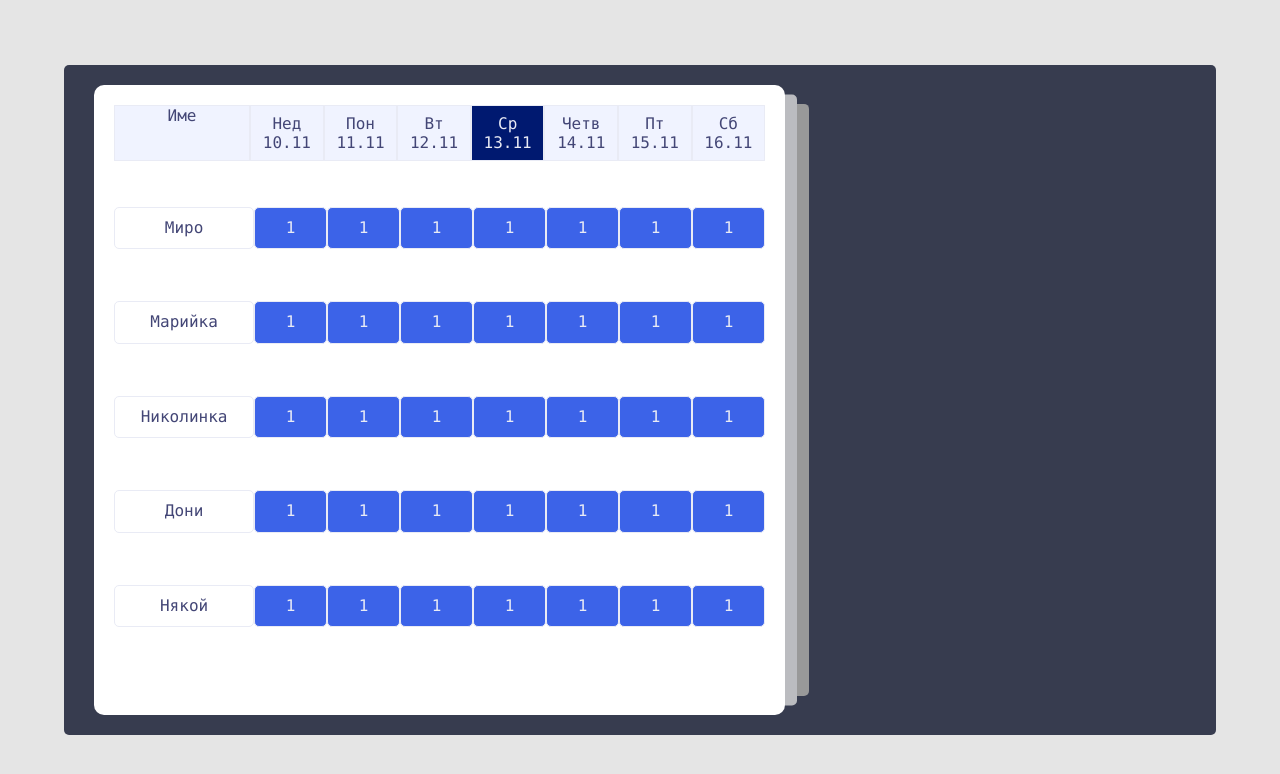
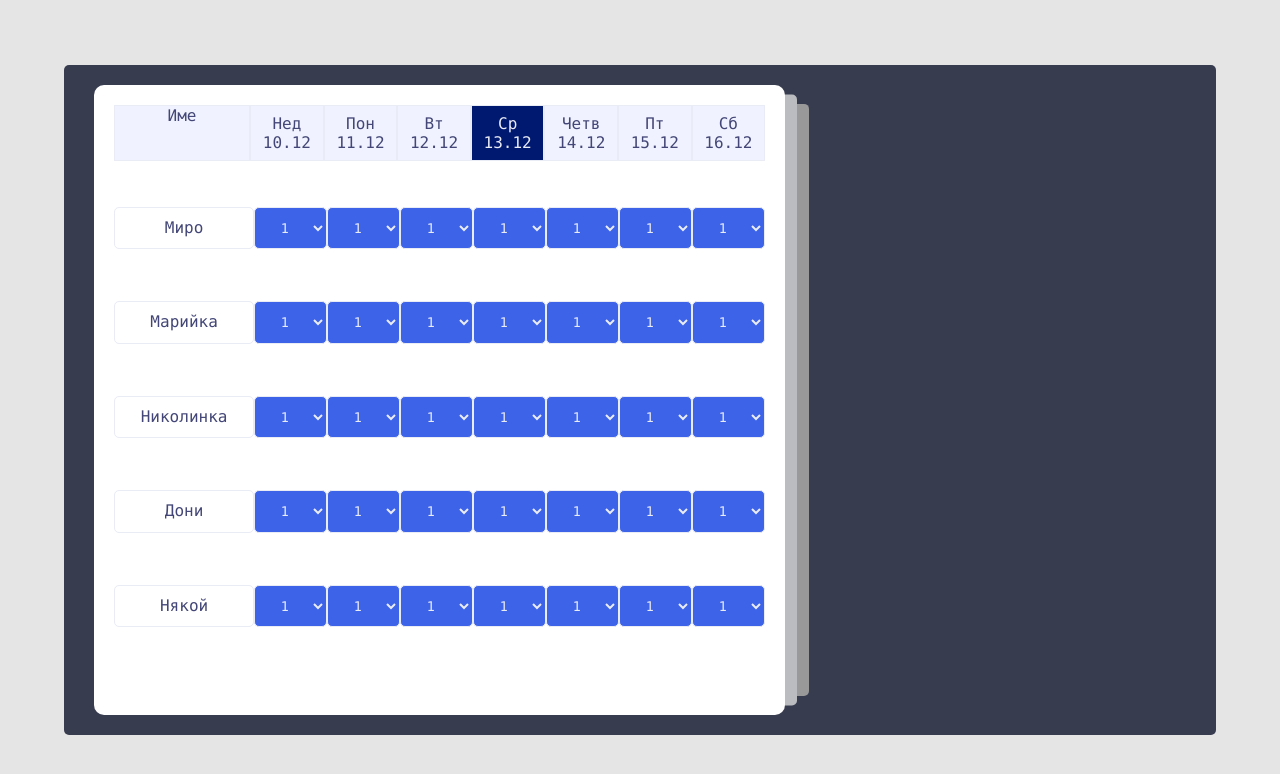
Before and after one commit to BateDowen/working-schedule-app, a React (Create React App) app: page / in a window 1280 px wide. Shown: the top 774 px of the page. Built offline with nearby package versions, Linux system fonts and the light colour scheme.

Commit message:
create persons schedule info object

```diff
--- a/src/App.js
+++ b/src/App.js
@@ -1,9 +1,11 @@
 import './App.css';
 import Person from './components/Persons/Person';
-import Days from './components/Days/Days';
+import {Days} from './components/Days/Days';
 
 function App() {
+
   return (
+
     <div className="App">
       <div className="container">
         <div className="schedule">
--- a/src/components/Days/Day.js
+++ b/src/components/Days/Day.js
@@ -10,8 +10,7 @@ const Day = ({day,index}) =>{
         return new Date(today.setDate(first));
     };
 //
-   const date = `${getFirstDay().getDate().toLocaleString()}.${getFirstDay().getMonth().toLocaleString()}`
-    console.log(getFirstDay().toLocaleDateString());
+   const date = `${getFirstDay().getDate().toLocaleString()}.${(getFirstDay().getMonth() + 1).toLocaleString()}`
     return(
         <div className={`${classes.day} ${today === index ? classes.active : ''}`}>{day} {date}</div>
 
--- a/src/components/Days/Days.js
+++ b/src/components/Days/Days.js
@@ -1,17 +1,34 @@
+// import Day from "./Day";
+// import classes from "./Days.module.css";
+// const Days = () =>{
+
+//     const days = ['Нед','Пон' , 'Вт', 'Ср', 'Четв', 'Пт', 'Сб'];
+//     const dayList =  days.map((e )=>{
+
+//        return <Day key ={e} day={e} index={days.indexOf(e)}/>
+//     })
+//     return (
+//     <div className={classes.days}>
+//         <div className={classes.name}>Име</div>
+//             {dayList }
+//         </div>
+//     )
+// };
+// export default Days;
+
 import Day from "./Day";
 import classes from "./Days.module.css";
-const Days = () =>{
+export const daysArr = ['Нед','Пон' , 'Вт', 'Ср', 'Четв', 'Пт', 'Сб'];
+export const Days = () =>{
 
-    const days = ['Нед','Пон' , 'Вт', 'Ср', 'Четв', 'Пт', 'Сб'];
-    const dayList =  days.map((e )=>{
 
-       return <Day key ={e} day={e} index={days.indexOf(e)}/>
-    })
     return (
     <div className={classes.days}>
         <div className={classes.name}>Име</div>
-            {dayList }
+        {daysArr.map((e )=>{
+
+       return <Day key ={e} day={e} index={daysArr.indexOf(e)}/>
+    })}
         </div>
     )
 };
-export default Days;
--- a/src/components/Persons/Person.js
+++ b/src/components/Persons/Person.js
@@ -1,23 +1,49 @@
-import classes from './Person.module.css'
+import classes from "./Person.module.css";
+import { daysArr } from "../Days/Days";
+import Select from "./Select";
+const Person = ({ name }) => {
+  const person = {
+    [name]: {
+        shifts:{}
+    }
+  };
 
-const Person = ({name})=>{
-    function changeShift(e) {
-        e.preventDefault();
-        console.log('shift');
-    }
-    return(
+  // let people = [{name: "Miro", shift:[
+  //     {day: 'monday', shift: 1},
+  //     {day: 'tuesday', shift: 2}
+  //     ]}];
+  function addPerson(e) {
+    e.preventDefault();
 
-        <div className={classes.shifts}>
-            <div className={classes.name}><p>{name}</p></div>
+    console.log(typeof name);
+  }
+  return (
+    <div className={classes.shifts}>
+      <div className={classes.name}>
+        <p onClick={addPerson}>{name}</p>
+      </div>
+      {daysArr.map((e) => {
+        return (
+          <Select key={e} day={e} name={name} person={person} />
+          // <div className={classes.shift} key={e}>
+          //     <p>
+          //     <select className={classes.select} onChange={changeShift} day={e}>
+          //         <option value={1}>1</option>
+          //         <option value={2}>2</option>
+          //         <option value={'OFF'}>OFF</option>
+          //     </select>
+          //     </p>
+
+          // </div>
+        );
+      })}
+      {/* <div className={classes.shift} onClick={changeShift}><p>1</p></div>
             <div className={classes.shift} onClick={changeShift}><p>1</p></div>
             <div className={classes.shift} onClick={changeShift}><p>1</p></div>
             <div className={classes.shift} onClick={changeShift}><p>1</p></div>
             <div className={classes.shift} onClick={changeShift}><p>1</p></div>
-            <div className={classes.shift} onClick={changeShift}><p>1</p></div>
-            <div className={classes.shift} onClick={changeShift}><p>1</p></div>
-            <div className={classes.shift} onClick={changeShift}><p>1</p></div>
-        </div>
-
-    )
-}
+            <div className={classes.shift} onClick={changeShift}><p>1</p></div> */}
+    </div>
+  );
+};
 export default Person;
--- a/src/components/Persons/Person.module.css
+++ b/src/components/Persons/Person.module.css
@@ -9,17 +9,7 @@
     width: 100%;
     height: 9%;
 }
-.shift{
-    width: 13%;
-    border:1px solid #E9EBF5;
-    text-align: center;
-    background-color: #3C63E8;
-    border-radius: 5px;
-}
-.shift p{
-    color: #E9EBF5;
-    padding-top: 10px;
-}
+
 .name{
     width: 25%;
     border: 1px solid #E9EBF5;
--- /dev/null
+++ b/src/components/Persons/Select.js
@@ -0,0 +1,35 @@
+import classes from "./Select.module.css";
+import { useEffect, useState } from "react";
+
+const Select = ({ day, name, person }) => {
+  const [shift, setShift] = useState({});
+  const [dayOfWeek, setDay] = useState({});
+  const [selectOption, setSelectOption] = useState({});
+
+  function changeShift(e) {
+    setShift(e.target.value);
+    setDay(day);
+  }
+  if (!person[name].shifts.day) {
+    person[name].shifts.day = dayOfWeek;
+  }
+  person[name].shifts.day[day] = { dayOfWeek, shift };
+  console.log(person);
+
+  return (
+    <div className={classes.shift}>
+      <p>
+        <select
+          className={classes.select}
+          onChange={(e) => setSelectOption(e.target.value)}
+          onClick={changeShift}
+        >
+          <option value={1}>1</option>
+          <option value={2}>2</option>
+          <option value={"OFF"}>OFF</option>
+        </select>
+      </p>
+    </div>
+  );
+};
+export default Select;
--- /dev/null
+++ b/src/components/Persons/Select.module.css
@@ -0,0 +1,23 @@
+.select{
+    text-align: center;
+    background-color: #3C63E8;
+    border: none;
+    width: 100%;
+    height: 100%;
+    color: #E9EBF5;
+}
+.select option{
+    color: #E9EBF5;
+    border-radius: 5px;
+}
+.shift{
+    width: 13%;
+    border:1px solid #E9EBF5;
+    text-align: center;
+    background-color: #3C63E8;
+    border-radius: 5px;
+}
+.shift p{
+    color: #E9EBF5;
+    padding-top: 10px;
+}
```
Also changed, not shown: 1 other file (tests, documents, lock files or other folders).
